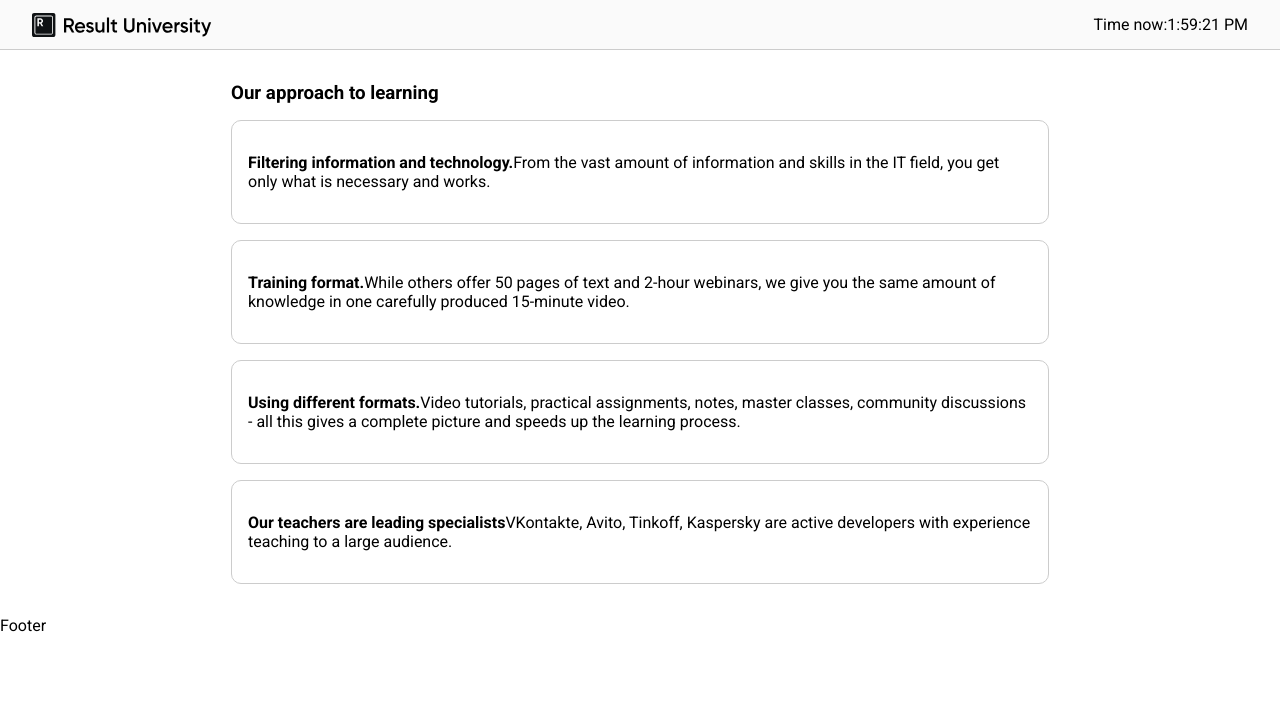
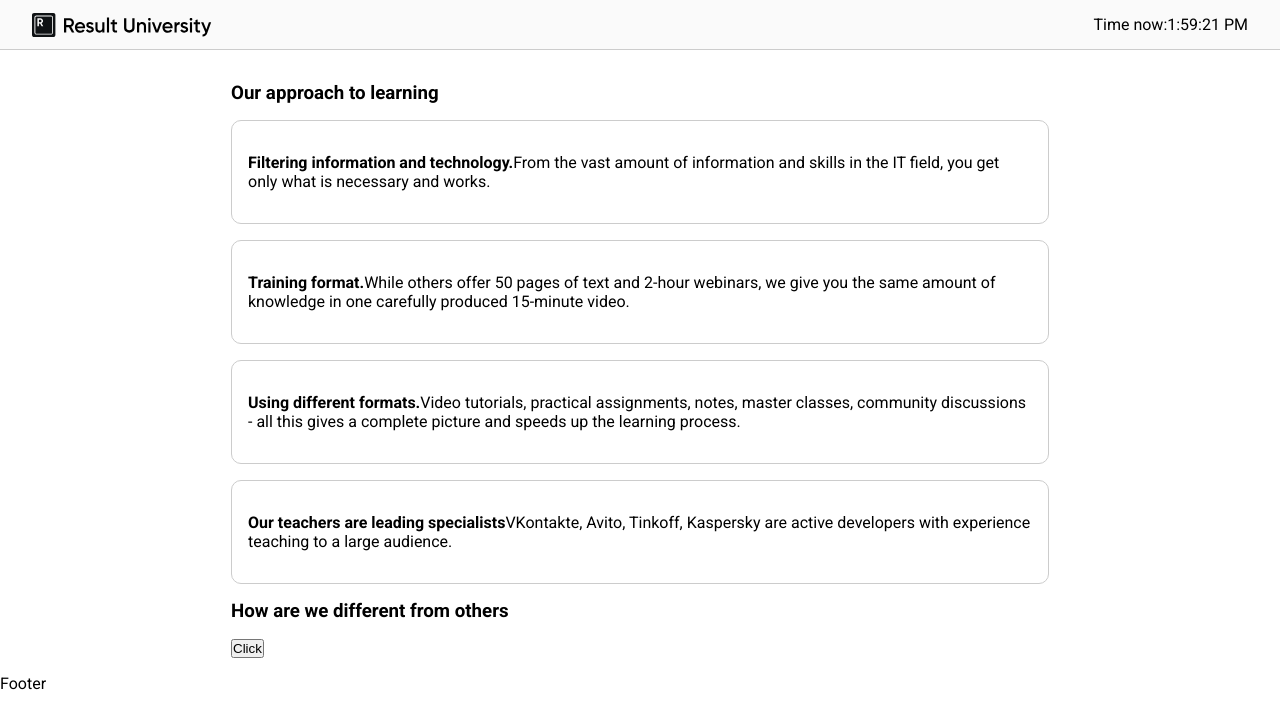
Before and after one commit to Ins44ne/React, a React (Vite) app in the folder vite-react/: page / in a window 1280 px wide. Shown: the top 728 px of the page. Built offline with nearby package versions, Linux system fonts and the light colour scheme.

Commit message:
feat: add button component

```diff
--- a/vite-react/src/App.jsx
+++ b/vite-react/src/App.jsx
@@ -1,6 +1,7 @@
 import Header from "./components/Header"
 import Footer from "./components/Footer"
 import WayToTeach from "./components/WayToTeach"
+import Button from "./components/Button"
 import {ways} from "./data"
 
 function App() {
@@ -18,7 +19,8 @@ function App() {
           </ul>
         </section>
         <section>
-            <h3></h3>
+            <h3>How are we different from others</h3>
+            <Button/>
         </section>
       </main>
     <Footer/>
--- /dev/null
+++ b/vite-react/src/components/Button.jsx
@@ -0,0 +1,5 @@
+export default function Button() {
+    return (
+        <button>Click</button>
+    )
+}
```
